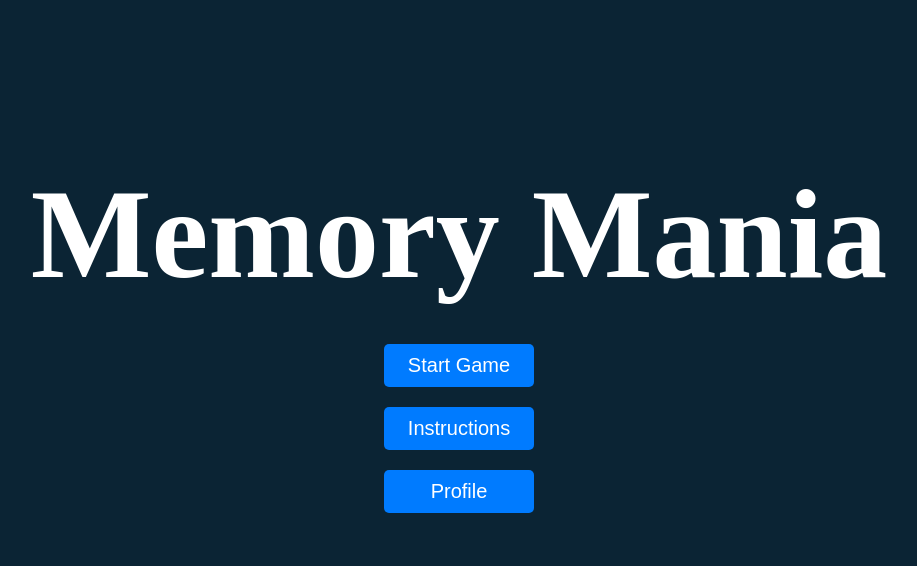
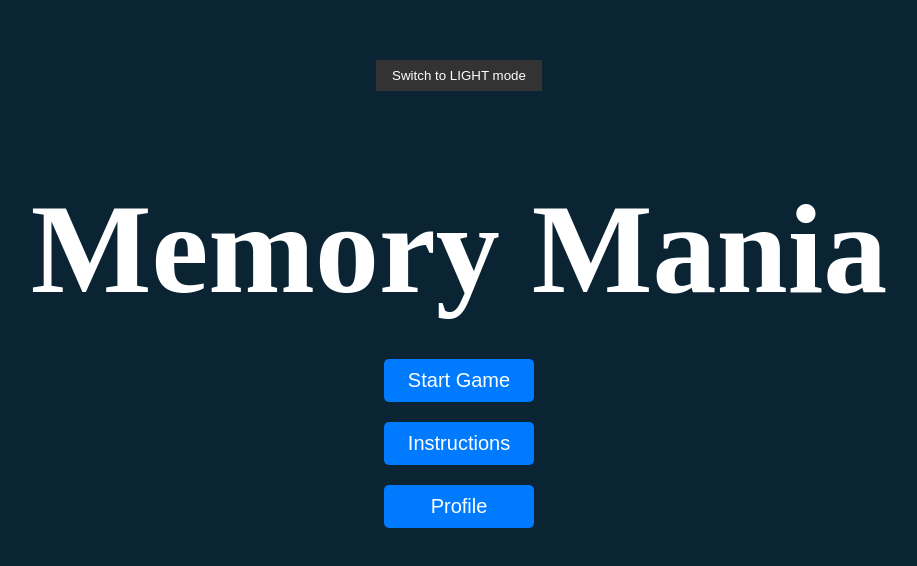
Before and after one commit to aymud/memory-mania, a React (Vite) app in the folder client/: page / in a window 1280 px wide. Shown: the part 106-672 px from the top of the page, without its empty margins (181-1098 px from the left). Built offline with nearby package versions, Linux system fonts and the light colour scheme.

Commit message:
Create a ThemeSwitcher component

```diff
--- /dev/null
+++ b/client/src/components/ThemeSwitcher.tsx
@@ -0,0 +1,37 @@
+import { useContext } from 'react';
+
+import styled from 'styled-components';
+
+import { ThemeContext } from '../context/ThemeContext.tsx';
+
+const StyledButton = styled.button<{ $theme: string }>`
+    background-color: ${props => (props.$theme === 'DARK' ? '#333' : '#eee')};
+    color: ${props => (props.$theme === 'DARK' ? '#fff' : '#333')};
+    border: none;
+    padding: 8px 16px;
+    cursor: pointer;
+    transition:
+        background-color 0.3s,
+        color 0.3s;
+    position: relative;
+    overflow: hidden;
+    display: inline-block;
+    white-space: nowrap;
+
+    &:hover {
+        background-color: ${props => (props.$theme === 'DARK' ? '#444' : '#ddd')};
+    }
+`;
+
+export default function ThemeSwitcher() {
+    const { theme, setTheme } = useContext(ThemeContext);
+    const toggleTheme = () => {
+        setTheme(theme === 'DARK' ? 'LIGHT' : 'DARK');
+    };
+
+    return (
+        <StyledButton $theme={theme} onClick={toggleTheme}>
+            Switch to {theme === 'DARK' ? 'LIGHT' : 'DARK'} mode
+        </StyledButton>
+    );
+}
--- a/client/src/routes/StartMenu.tsx
+++ b/client/src/routes/StartMenu.tsx
@@ -4,6 +4,7 @@ import { useNavigate } from 'react-router-dom';
 import styled from 'styled-components';
 
 import Instructions from '../components/Instructions.tsx';
+import ThemeSwitcher from '../components/ThemeSwitcher.tsx';
 
 const StyledStartMenu = styled.div`
     height: 100vh;
@@ -55,6 +56,7 @@ export default function StartMenu() {
 
     return (
         <StyledStartMenu>
+            <ThemeSwitcher />
             <GameTitle>Memory Mania</GameTitle>
             <MenuButton onClick={handleStartGame}>Start Game</MenuButton>
             <MenuButton onClick={toggleInstructions}>Instructions</MenuButton>
```
